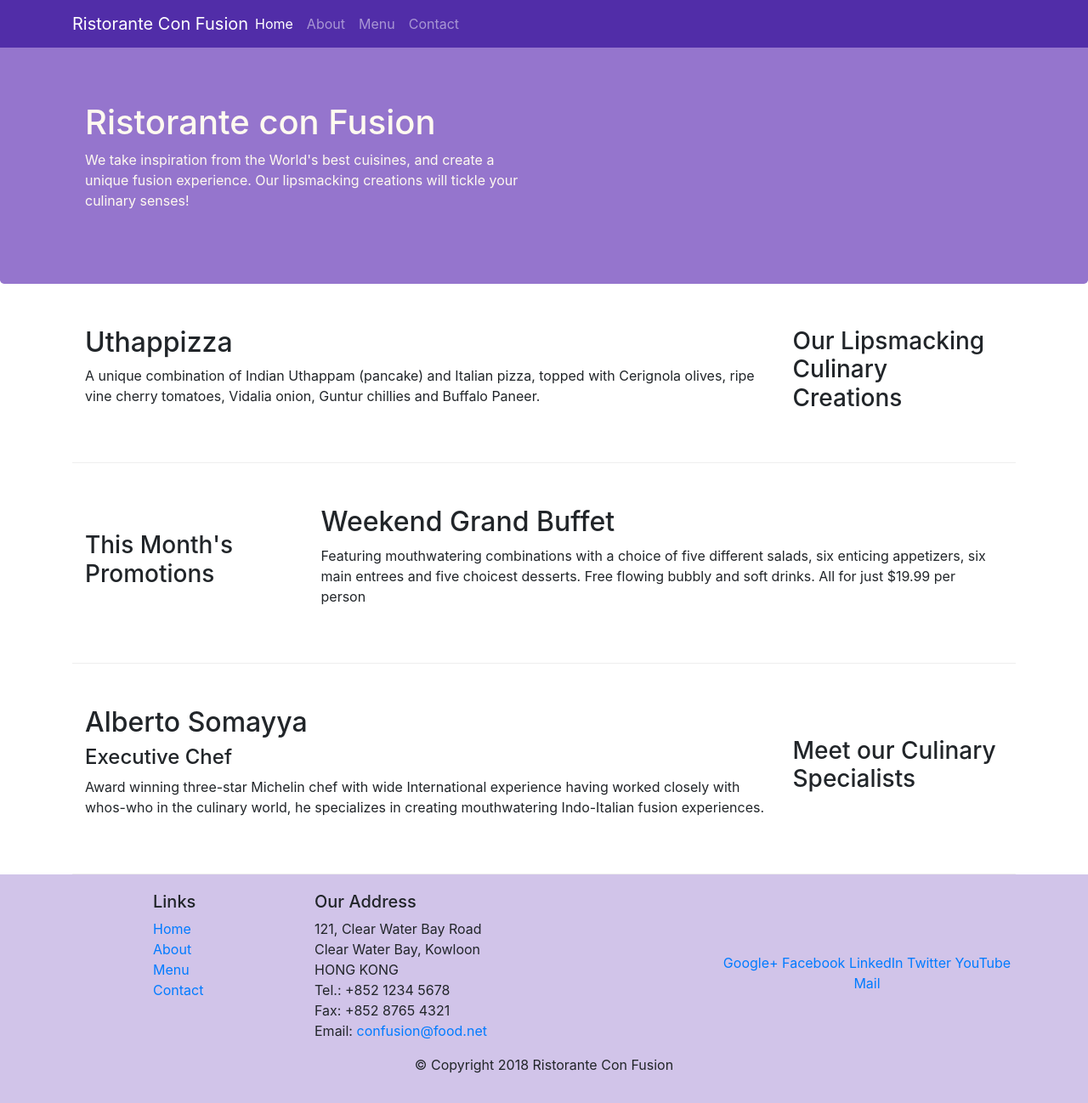
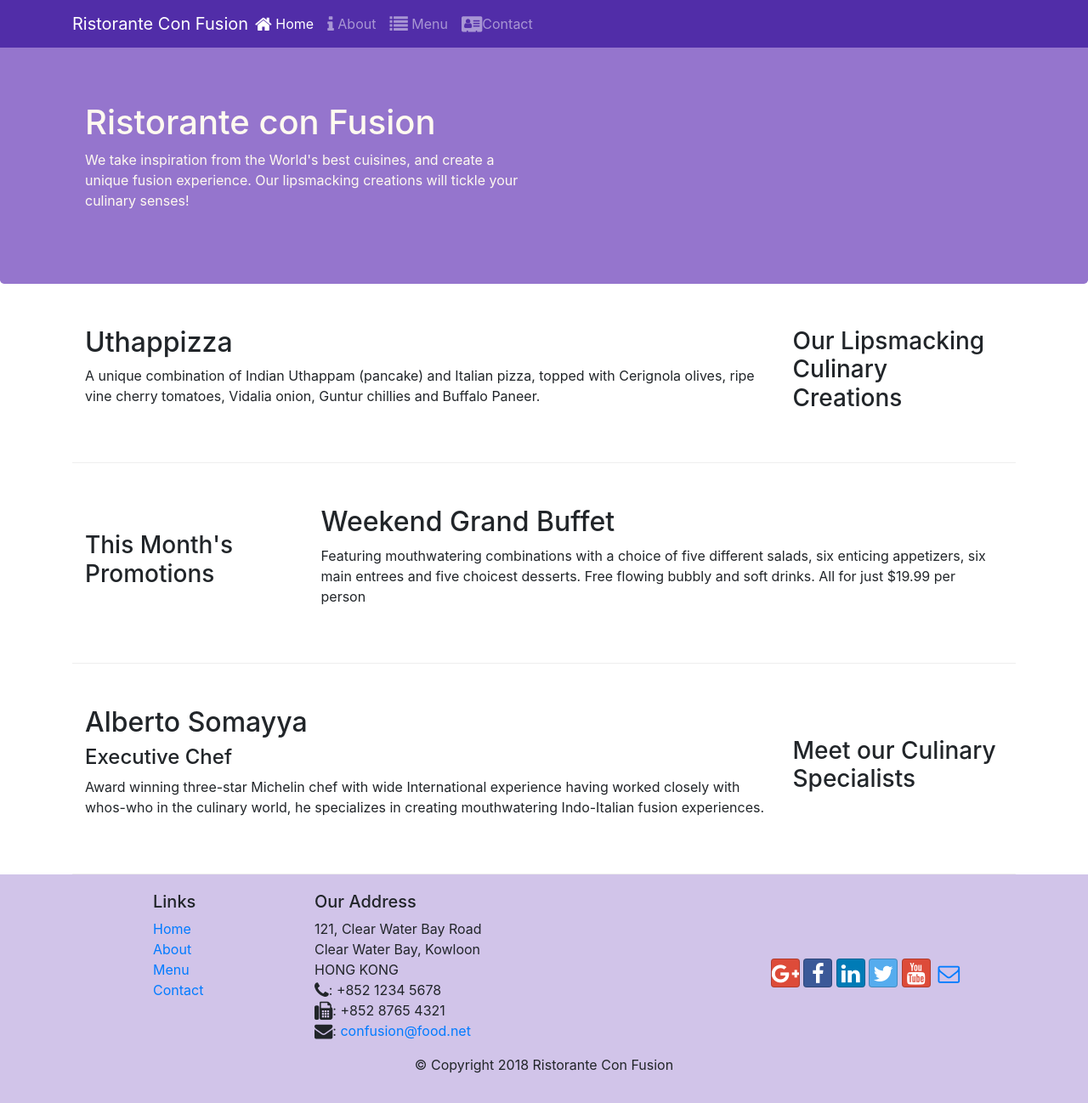
Before and after one commit to sajjadz118128/RestaurantBooking, a website: page index.html in a window 1280 px wide. Shown: the whole page at 85% size. Drawn offline with nearby package versions, Linux system fonts and the light colour scheme.

Commit message:
Social links icons

```diff
--- a/index.html
+++ b/index.html
@@ -9,6 +9,8 @@
 
      <!-- Bootstrap CSS -->
      <link rel="stylesheet" href="node_modules/bootstrap/dist/css/bootstrap.min.css">
+     <link rel="stylesheet" href="node_modules/font-awesome/css/font-awesome.min.css">
+     <link rel="stylesheet" href="node_modules/bootstrap-social/bootstrap-social.css">
      <link rel="stylesheet" href="css/style.css">
     <title>Ristorante Con Fusion</title>
 </head>
@@ -22,10 +24,10 @@
             <a class="navbar-brand mr-auto" href="#">Ristorante Con Fusion</a>
             <div class="collapse navbar-collapse" id="Navbar">
                 <ul class="navbar-nav mr-auto">
-                    <li class="nav-item active"><a class="nav-link" href="#">Home</a></li>
-                    <li class="nav-item"><a class="nav-link" href="./aboutus.html">About</a></li>
-                    <li class="nav-item"><a class="nav-link" href="#">Menu</a></li>
-                    <li class="nav-item"><a class="nav-link" href="#">Contact</a></li>
+                    <li class="nav-item active"><a class="nav-link" href="#"><span class="fa fa-home fa-lg"></span> Home</a></li>
+                    <li class="nav-item"><a class="nav-link" href="./aboutus.html"><span class="fa fa-info fa-lg"></span> About</a></li>
+                    <li class="nav-item"><a class="nav-link" href="#"><span class="fa fa-list fa-lg"></span> Menu</a></li>
+                    <li class="nav-item"><a class="nav-link" href="#"><span class="fa fa-address-card fa-lg"></span>Contact</a></li>
                 </ul>
             </div>
         </div>
@@ -95,19 +97,19 @@
 		              121, Clear Water Bay Road<br>
 		              Clear Water Bay, Kowloon<br>
 		              HONG KONG<br>
-		              Tel.: +852 1234 5678<br>
-		              Fax: +852 8765 4321<br>
-		              Email: <a href="mailto:confusion@food.net">confusion@food.net</a>
+		              <i class="fa fa-phone fa-lg"></i>: +852 1234 5678<br>
+                      <i class="fa fa-fax fa-lg"></i>: +852 8765 4321<br>
+                      <i class="fa fa-envelope fa-lg"></i>: <a href="mailto:confusion@food.net">confusion@food.net</a>
 		           </address>
                 </div>
                 <div class="col-12 col-sm-4 align-self-center">
                     <div class="text-center">
-                        <a href="http://google.com/+">Google+</a>
-                        <a href="http://www.facebook.com/profile.php?id=">Facebook</a>
-                        <a href="http://www.linkedin.com/in/">LinkedIn</a>
-                        <a href="http://twitter.com/">Twitter</a>
-                        <a href="http://youtube.com/">YouTube</a>
-                        <a href="mailto:">Mail</a>
+                        <a class="btn btn-social-icon btn-google" href="http://google.com/+"><i class="fa fa-google-plus fa-lg"></i></a>
+                        <a class="btn btn-social-icon btn-facebook" href="http://www.facebook.com/profile.php?id="><i class="fa fa-facebook fa-lg"></i></a>
+                        <a class="btn btn-social-icon btn-linkedin" href="http://www.linkedin.com/in/"><i class="fa fa-linkedin fa-lg"></i></a>
+                        <a class="btn btn-social-icon btn-twitter" href="http://twitter.com/"><i class="fa fa-twitter fa-lg"></i></a>
+                        <a class="btn btn-social-icon btn-google" href="http://youtube.com/"><i class="fa fa-youtube fa-lg"></i></a>
+                        <a class="btn btn-social-icon" href="mailto:"><i class="fa fa-envelope-o fa-lg"></i></a>
                     </div>
                 </div>
            </div>
--- a/package.json
+++ b/package.json
@@ -15,6 +15,8 @@
   },
   "dependencies": {
     "bootstrap": "^4.0.0",
+    "bootstrap-social": "^5.1.1",
+    "font-awesome": "^4.7.0",
     "jquery": "^3.3.1",
     "popper.js": "^1.12.9"
   }
```
Also changed, not shown: aboutus.html (+15 -13 lines), 1 other file.
